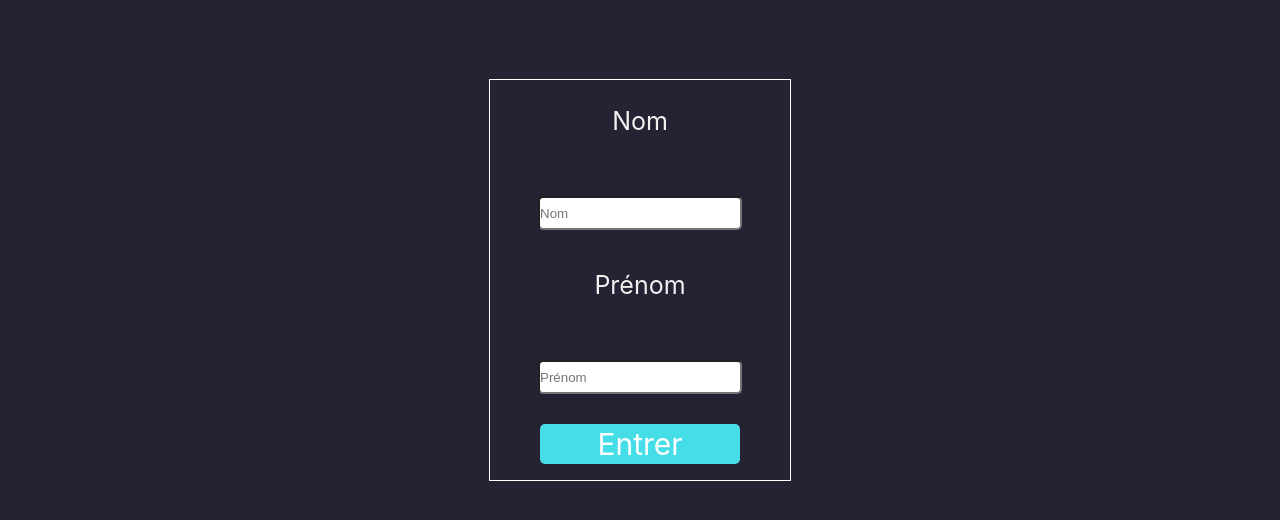
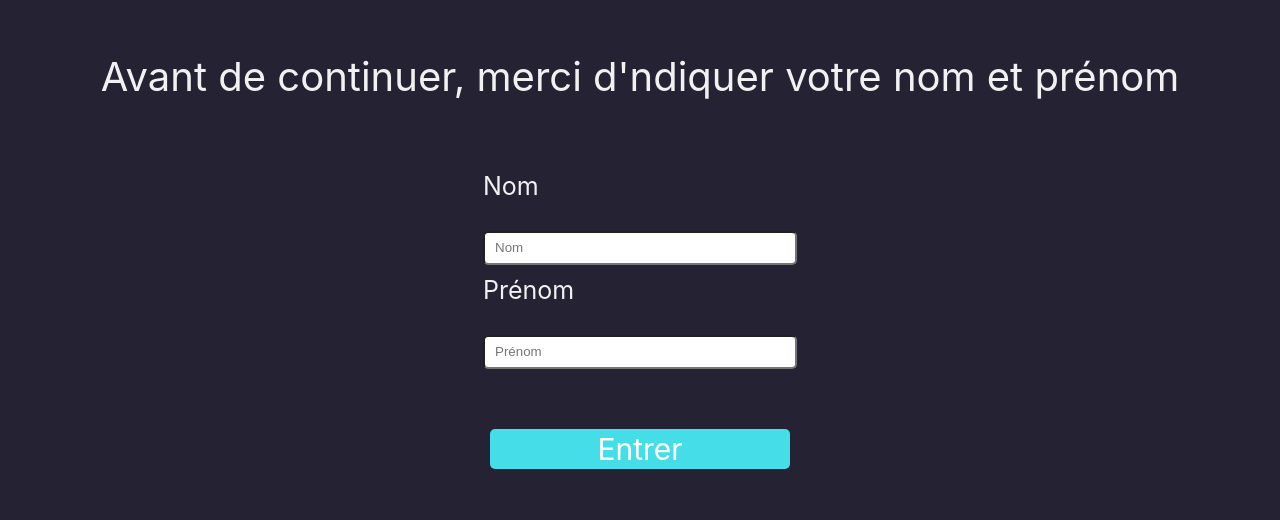
Before and after one commit to ahmedKhaireddine/Quiz-front-end, a React (Create React App) app: page /test in a window 1280 px wide. Shown: the part 120-640 px from the top of the page. Built offline with nearby package versions, Linux system fonts and the light colour scheme; the HTML template or start-up script is replaced by a standard one; a web font is replaced by a local one.

Commit message:
Composant PlayerInfos terminé

```diff
--- a/src/components/Button.jsx
+++ b/src/components/Button.jsx
@@ -3,7 +3,7 @@ import styled from "styled-components"
 
 const Btn = styled.div`
     height: 40px;
-    width: 200px;
+    width: 300px;
     font-size: 30px;
     color: white;
     background: #45DDE7;
@@ -13,6 +13,7 @@ const Btn = styled.div`
     display: flex;
     justify-content: center;
     align-items: center;
+    margin: 50px auto;
     :hover {
         background: #95F6FD;
         color: #636161;
--- a/src/components/layouts/QuizLayout.jsx
+++ b/src/components/layouts/QuizLayout.jsx
@@ -7,7 +7,8 @@ const Container = styled.div`
     background: ${props => props.background};
     display: flex;
     justify-content: center;
-    align-items: center
+    align-items: center;
+    flex-direction: column;
 `
 
 const QuizLayout = ({background, children}) => {
--- a/src/components/quiz-interface/Home.jsx
+++ b/src/components/quiz-interface/Home.jsx
@@ -6,7 +6,6 @@ import { useFormik } from "formik"
 import QuizLayout from "../layouts/QuizLayout"
 import Logo from "../Logo"
 import Button from "../Button"
-import FormCard from "../FormCard"
 
 const Box = styled.div`
     height: 400px;
@@ -17,23 +16,23 @@ const Box = styled.div`
     flex-direction column;
     border: 1px solid white;
 `
-// const FormCard = styled.div`
-//     display: flex;
-//     flex-direction column;
-//     justify-content: center;
-//     align-items: center;
-//     label {
-//         font-size: 25px;
-//         color: #F1F1F1;
-//         margin: 10px auto;
-//     }
-//     input {
-//         height: 30px;
-//         width: 200px;
-//         border-radius: 5px;
-//         margin: 30px 0;
-//     }
-// `
+const Form = styled.div`
+    display: flex;
+    flex-direction column;
+    justify-content: center;
+    align-items: center;
+    label {
+        font-size: 25px;
+        color: #F1F1F1;
+        margin: 10px auto;
+    }
+    input {
+        height: 30px;
+        width: 200px;
+        border-radius: 5px;
+        margin: 30px 0;
+    }
+`
 
 const Home = (props) => {
     const formik = useFormik({
@@ -55,7 +54,7 @@ const Home = (props) => {
         <QuizLayout>
             <Box>
                 <Logo/>
-                <FormCard onSubmit={formik.handleSubmit}>
+                <Form onSubmit={formik.handleSubmit}>
                     <label htmlFor="code">Code</label><br></br>
                     <input
                         id="code"
@@ -73,7 +72,7 @@ const Home = (props) => {
                     ) : null}
 
                     <Button type="submit">Entrer</Button>
-                </FormCard>
+                </Form>
             </Box>
         </QuizLayout>
     )
--- a/src/components/quiz-interface/PlayerInfos.jsx
+++ b/src/components/quiz-interface/PlayerInfos.jsx
@@ -7,35 +7,37 @@ import QuizLayout from "../layouts/QuizLayout"
 import Button from "../Button"
 
 const Box = styled.div`
-    height: 400px;
-    width: 300px;
     display: flex;
-    justify-content: center;
-    align-items: center;
     flex-direction column;
-    border: 1px solid white;
+    padding: 30px;
+`
+const Message = styled.h1`
+    p{
+        font-size: 40px;
+        font-weight: lighter;
+        padding: 40px;
+        color: #F1F1F1;
+    }
 `
 const Form = styled.div`
     display: flex;
     flex-direction column;
-    justify-content: center;
-    align-items: center;
+    justify-content: flex-start;
     label {
         font-size: 25px;
         color: #F1F1F1;
-        margin: 10px auto;
     }
     input {
         height: 30px;
-        width: 200px;
+        width: 300px;
+        padding-left: 10px;
         border-radius: 5px;
-        margin: 30px 0;
+        margin: 10px auto;
     }
 `
 
 const PlayerInfos = (props) => {
     const formik = useFormik({
-
         initialValues: {
             nom: '',
             prenom: ''
@@ -55,6 +57,9 @@ const PlayerInfos = (props) => {
 
     return (
         <QuizLayout>
+            <Message>
+                <h1><p>Avant de continuer, merci d'ndiquer votre nom et prénom</p></h1>
+            </Message>
             <Box>
                 <Form onSubmit={formik.handleSubmit}>
                     <label htmlFor="nom">Nom</label><br></br>
```
